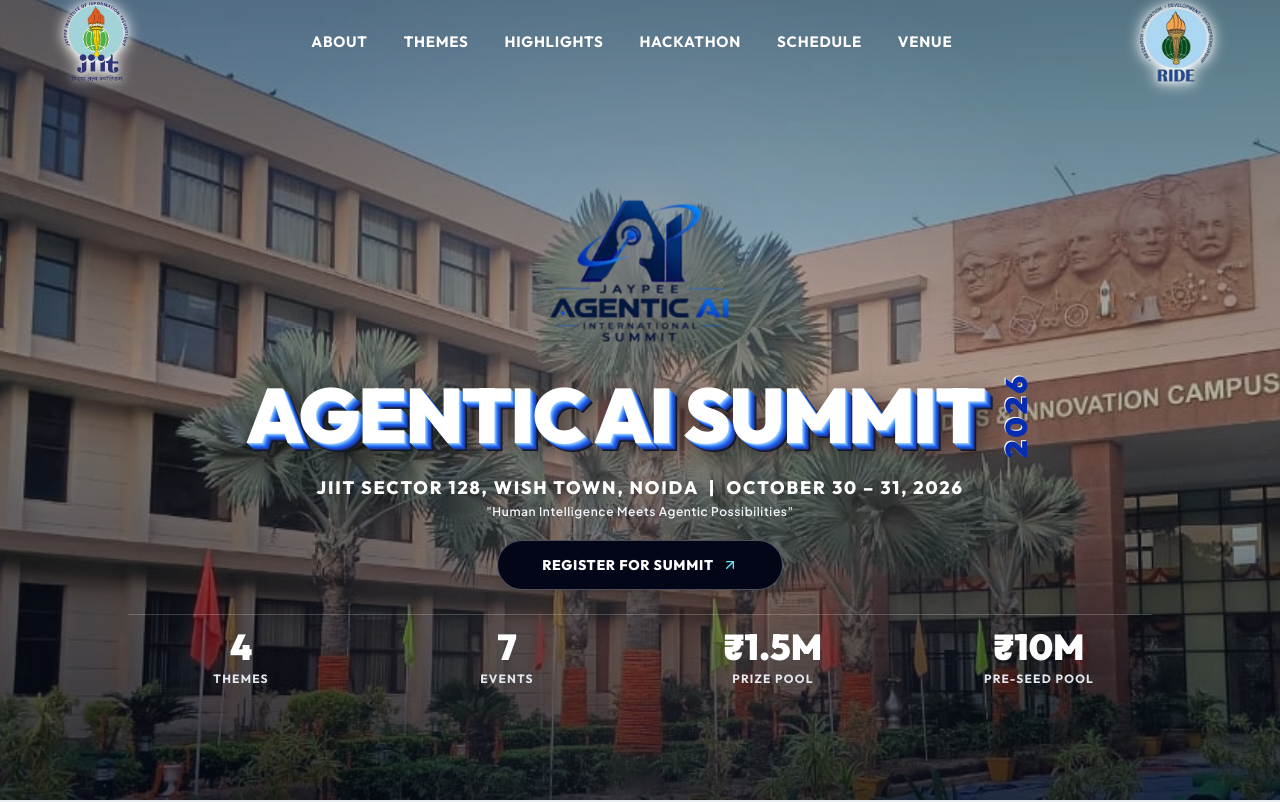
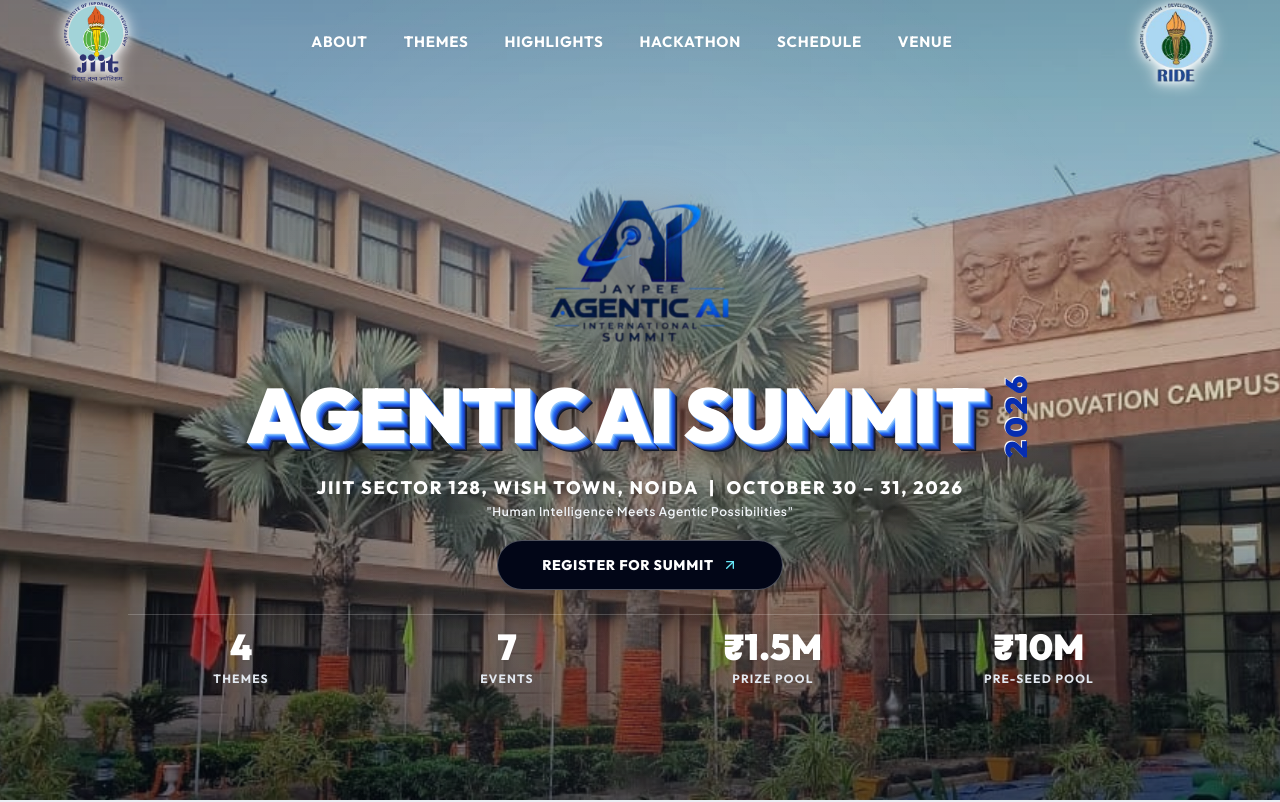
Before and after one commit to madhavgairola/jai-summit, a React (Vite) app: page / in a window 1280 px wide. Shown: the top 802 px of the page. Built offline with nearby package versions, Linux system fonts and the light colour scheme.

Commit message:
Revert "Increase background tint slightly for enhanced visual contrast"
This reverts commit f521938572a6a051a812fa6e800b46296693182d.

```diff
--- a/src/App.jsx
+++ b/src/App.jsx
@@ -78,8 +78,8 @@
           className="absolute inset-0 w-full h-full object-cover object-center z-0 scale-100 transition-transform duration-1000 ease-out"
         />
 
-        {/* Cinematic Neutral Contrast Overlay */}
-        <div className="absolute inset-0 bg-gradient-to-b from-slate-950/50 via-slate-900/25 to-slate-950/65 z-10 backdrop-brightness-95" />
+        {/* Lighter, Less Dominant Neutral Cinematic Overlay */}
+        <div className="absolute inset-0 bg-gradient-to-b from-slate-950/35 via-slate-900/15 to-slate-950/50 z-10 backdrop-brightness-100" />
 
         {/* Soft Center Backlight for Logo & Typography Contrast */}
         <div className="absolute inset-0 bg-[radial-gradient(circle_at_center,rgba(255,255,255,0.14)_0%,transparent_65%)] z-10 pointer-events-none" />
```
